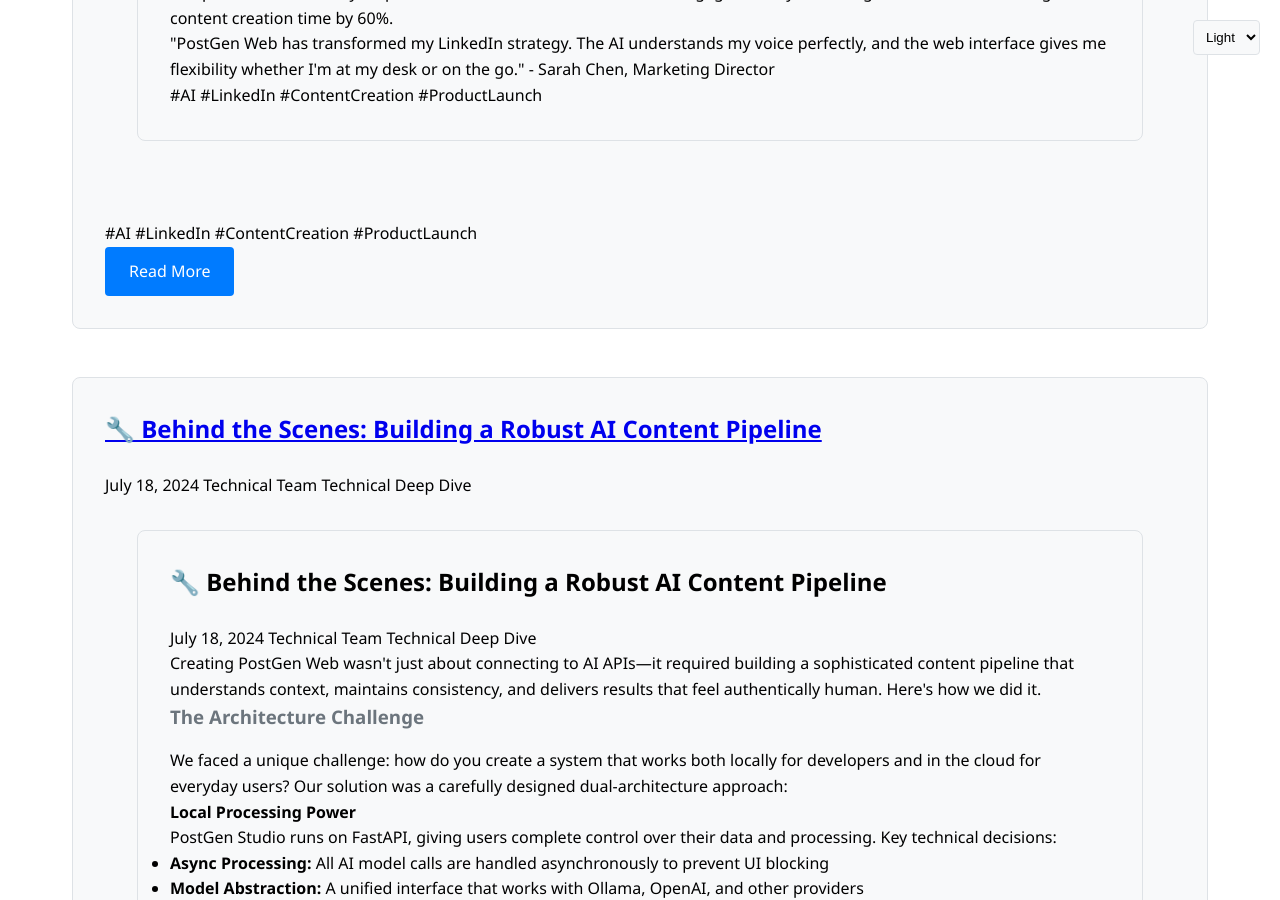
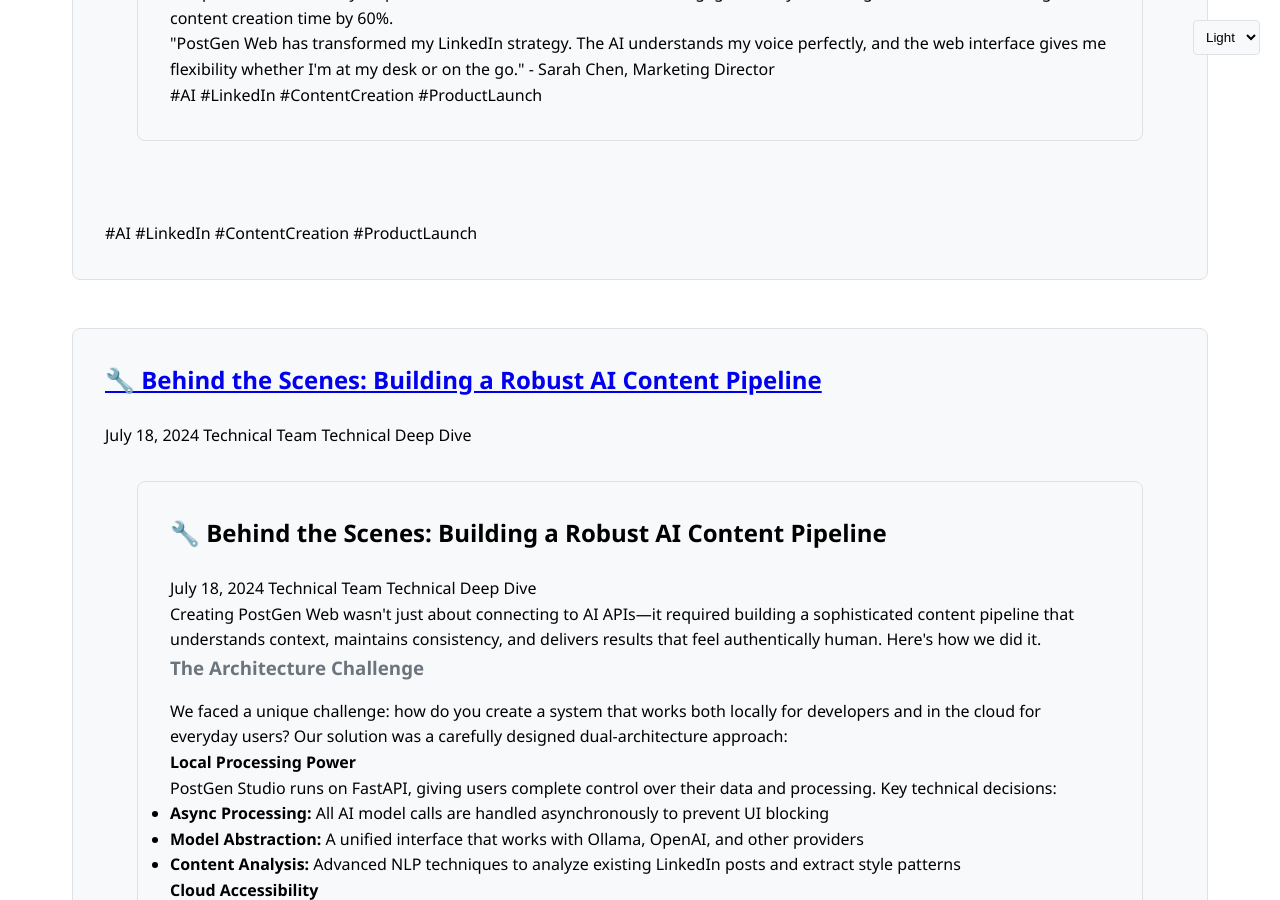
Before and after one commit to maiChuong/cmpro-postgen, a Jekyll site: the page built from postgen_web/news.md, in a window 1280 px wide and 900 px high, scrolled down 1214 px. Built offline with Jekyll 4.4.1, drawn with Linux system fonts in a browser that asks for light colours.

Commit message:
Update news.md

```diff
--- a/postgen_web/news.md
+++ b/postgen_web/news.md
@@ -38,7 +38,7 @@
                 <span class="tag">#{{ tag }}</span>
                 {% endfor %}
             </div>
-            <p><a href="{{ post.url | relative_url }}" class="btn btn-primary">Read More</a></p>
+            <!-- <p><a href="{{ post.url | relative_url }}" class="btn btn-primary">Read More</a></p> -->
         </div>
         {% endif %}
     </article>
```
